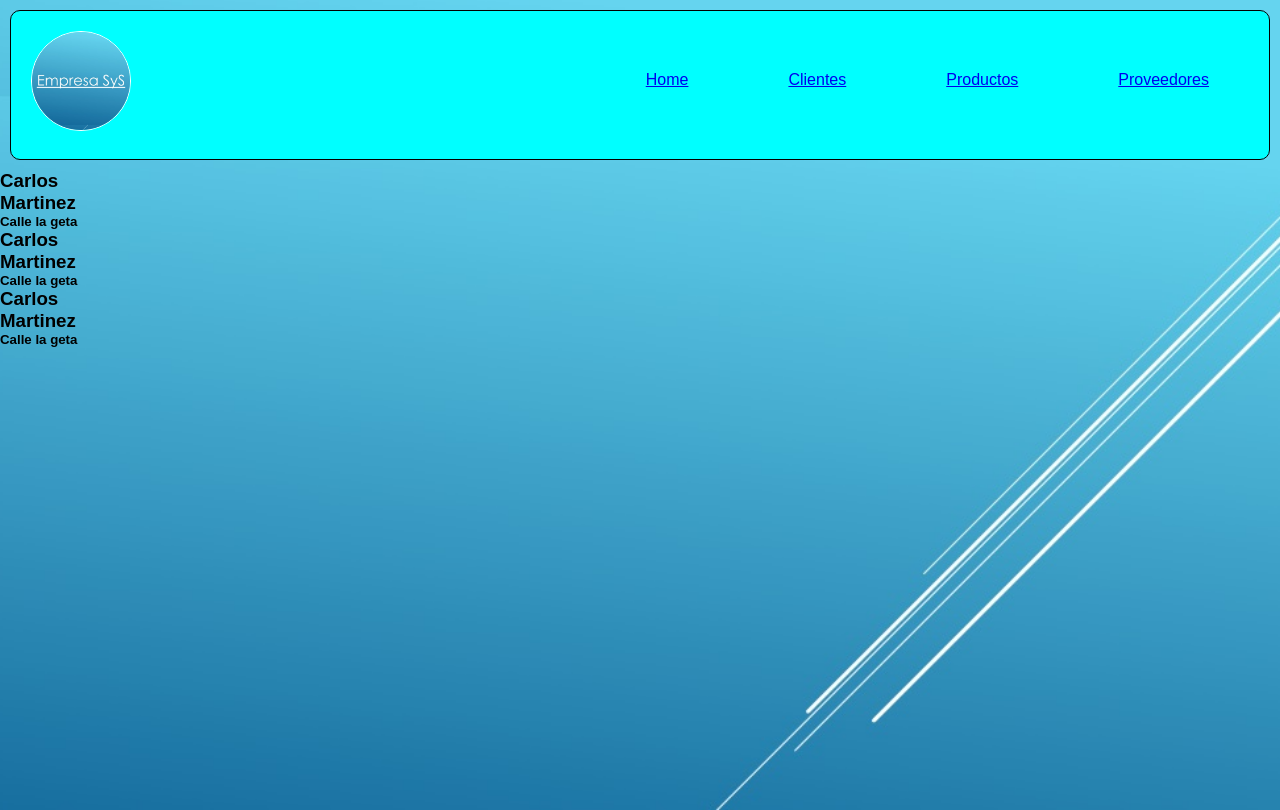
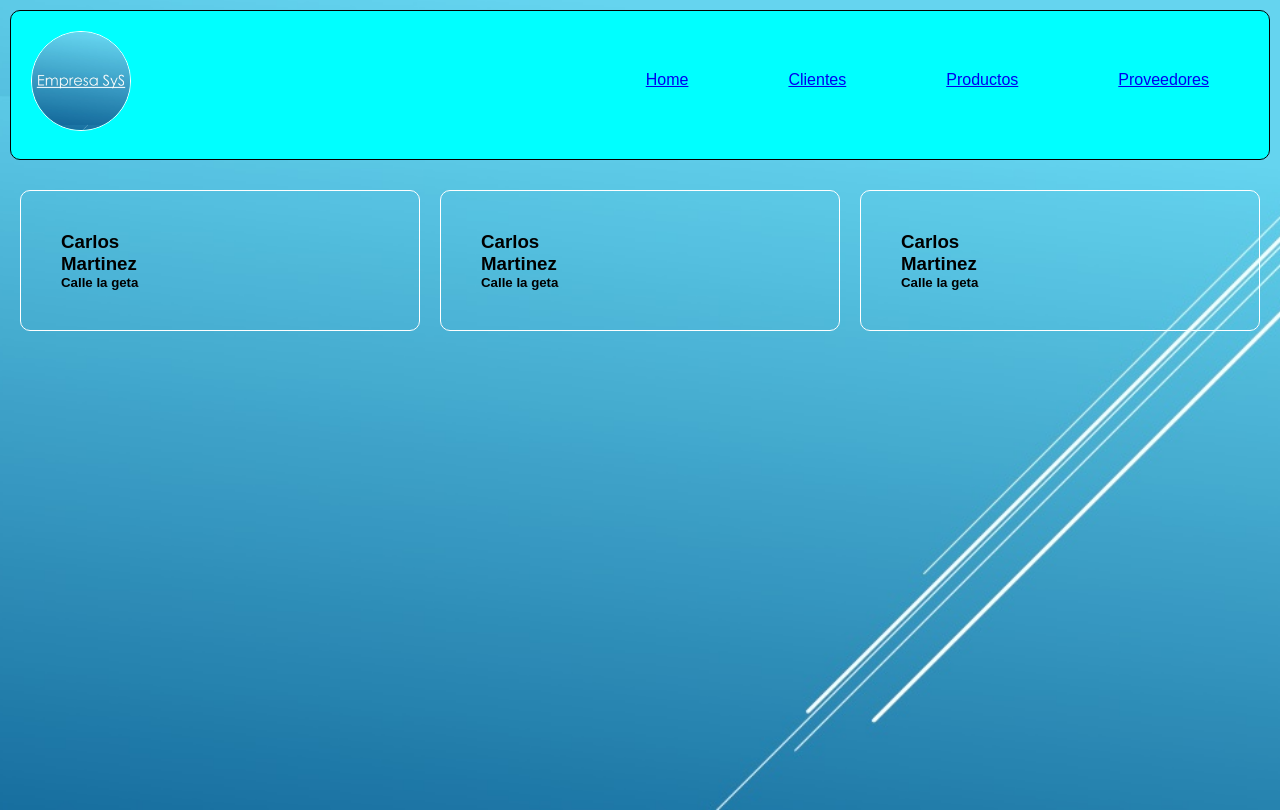
Before and after one commit to Luisaherrera01/momento2-web2, a React (Vite) app: page /clientes in a window 1280 px wide. Built offline with nearby package versions, Linux system fonts and the light colour scheme.

Commit message:
se le da estilos a las card de cliente

```diff
--- a/src/components/cards/CardCliente.jsx
+++ b/src/components/cards/CardCliente.jsx
@@ -1,11 +1,11 @@
-
+import "./styleCards.css"
 
 const CardCliente = ({clientes}) => {
   return (
-    <section>
+    <section className="card">
         {
             clientes.map((cliente) =>(
-                <section>
+                <section className="cardCliente">
                     <h3>{cliente.nombre}</h3>
                     <h3>{cliente.apellido}</h3>
                     <h1>{cliente.direccion}</h1>
--- /dev/null
+++ b/src/components/cards/styleCards.css
@@ -0,0 +1,17 @@
+.card{
+
+    display: flex;
+    flex-direction: row;
+    gap: 20px;
+    padding: 20px;
+}
+
+.cardCliente{
+    display: flex;
+    flex-direction: column;
+    width: 100%;
+    padding: 40px;
+    text-align: justify;
+    border: 1px solid white;
+    border-radius: 10px;
+}
--- a/src/components/main/Clientes.jsx
+++ b/src/components/main/Clientes.jsx
@@ -22,7 +22,7 @@ const Clientes = () => {
   return (
     <section>
       <Header/>
-      <section>
+      <section >
         <Cardcliente clientes = {clientes}/>
       </section>
 
```
